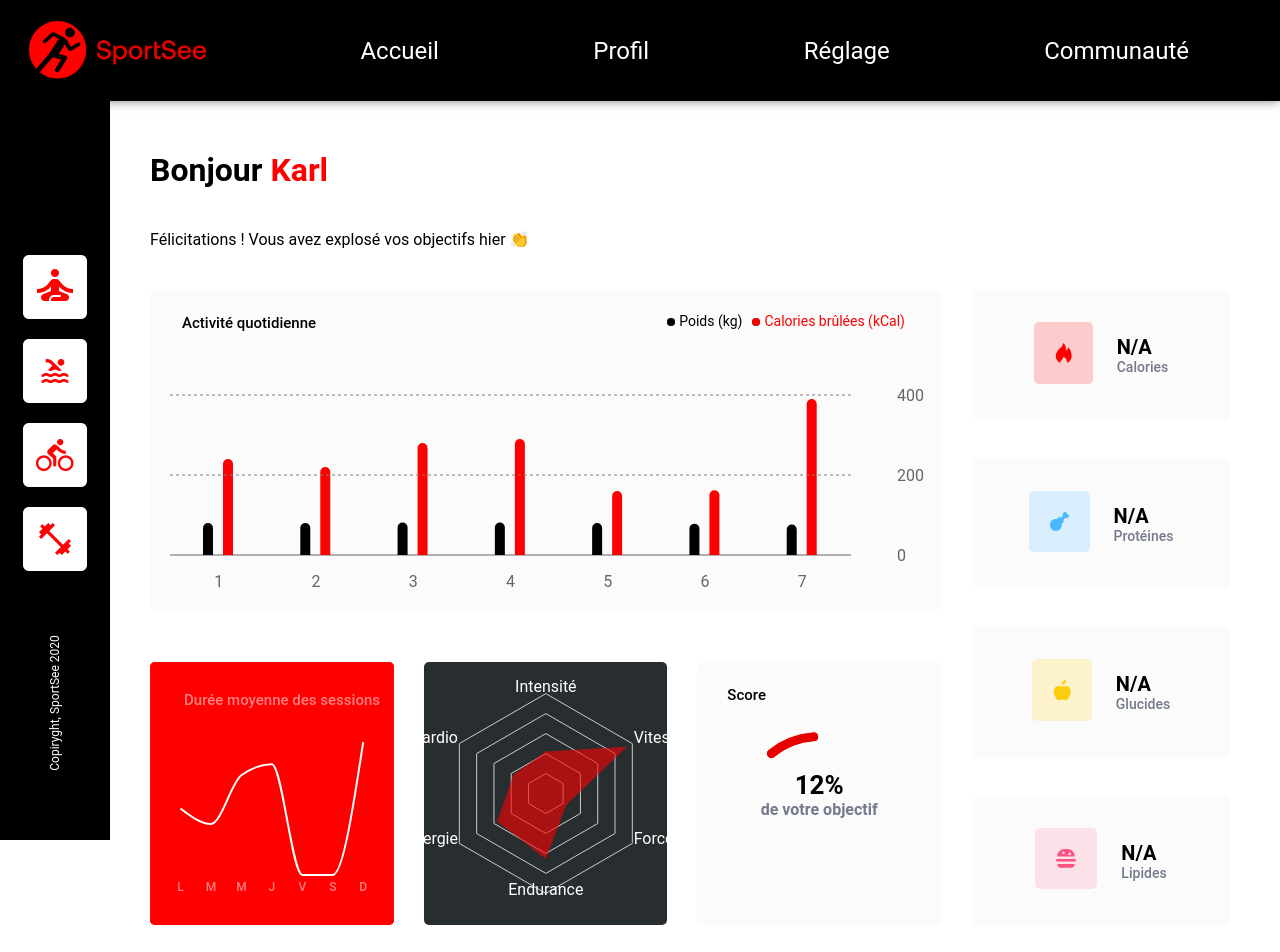
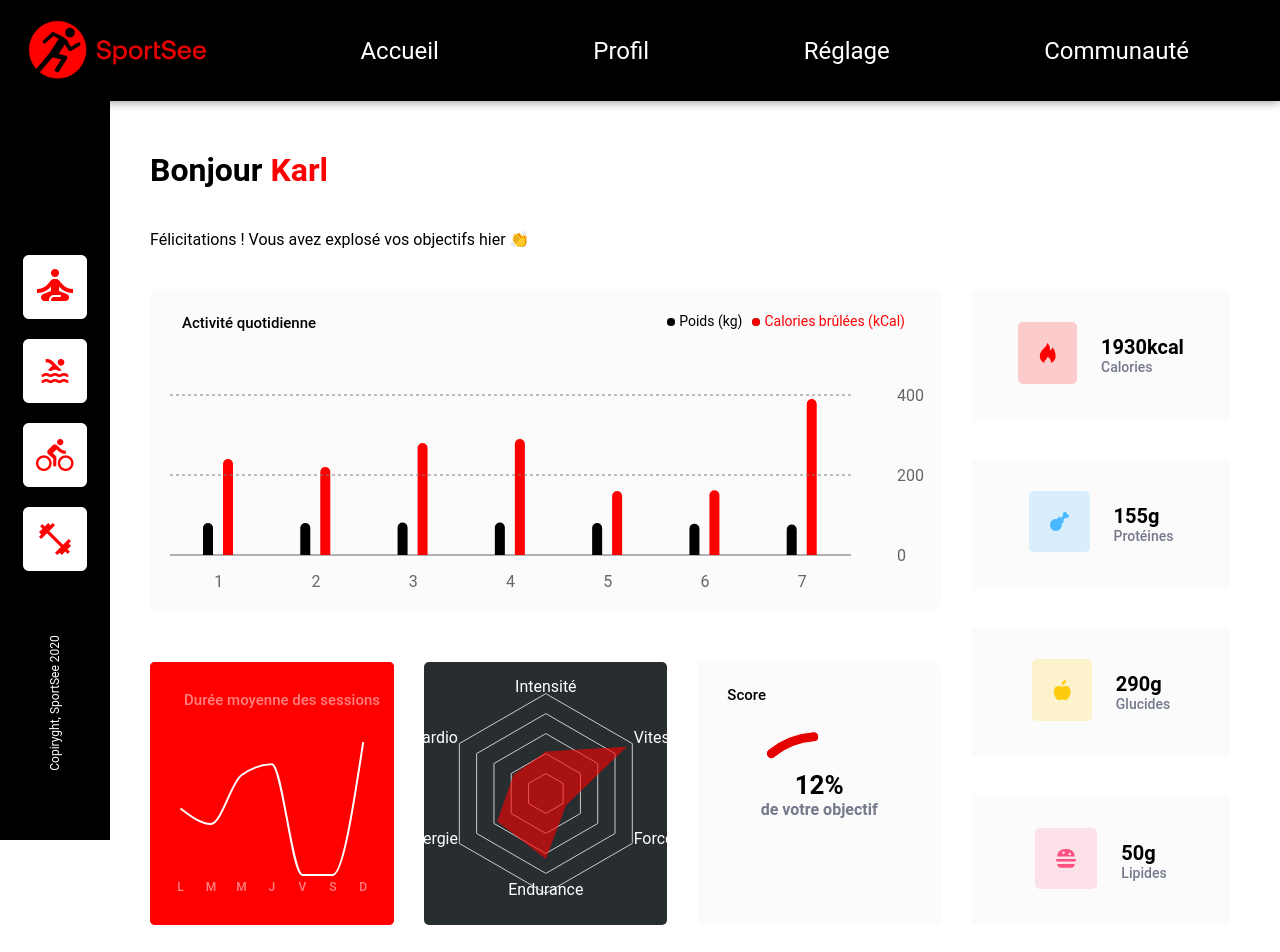
Before and after one commit to Ekkylibre/sportsee, a React (Vite) app: page /dashboard/12 in a window 1280 px wide. Shown: the top 952 px of the page. Built offline with nearby package versions, Linux system fonts and the light colour scheme.

Commit message:
🚧 Components > ValueIte > Rework code error message

```diff
--- a/src/pages/dashboard/Dashboard.jsx
+++ b/src/pages/dashboard/Dashboard.jsx
@@ -69,10 +69,10 @@ function Dashboard() {
 
             <div className="nutrients">
               <>
-                <ValueItem nutrientIcon={fireIcon} number={user ? `${user.keyData.calorieCount}kcal` : 'N/A'} title="Calories" />
-                <ValueItem nutrientIcon={chickenIcon} number={user ? `${user.keyData.proteinCount}g` : 'N/A'} title="Protéines" />
-                <ValueItem nutrientIcon={appleIcon} number={user ? `${user.keyData.carbohydrateCount}g` : 'N/A'} title="Glucides" />
-                <ValueItem nutrientIcon={burgerIcon} number={user ? `${user.keyData.lipidCount}g` : 'N/A'} title="Lipides" />
+                <ValueItem nutrientIcon={fireIcon} value={user ? `${user.keyData.calorieCount}kcal` : 'N/A'} title="Calories" />
+                <ValueItem nutrientIcon={chickenIcon} value={user ? `${user.keyData.proteinCount}g` : 'N/A'} title="Protéines" />
+                <ValueItem nutrientIcon={appleIcon} value={user ? `${user.keyData.carbohydrateCount}g` : 'N/A'} title="Glucides" />
+                <ValueItem nutrientIcon={burgerIcon} value={user ? `${user.keyData.lipidCount}g` : 'N/A'} title="Lipides" />
               </>
             </div>
           </div>
```
